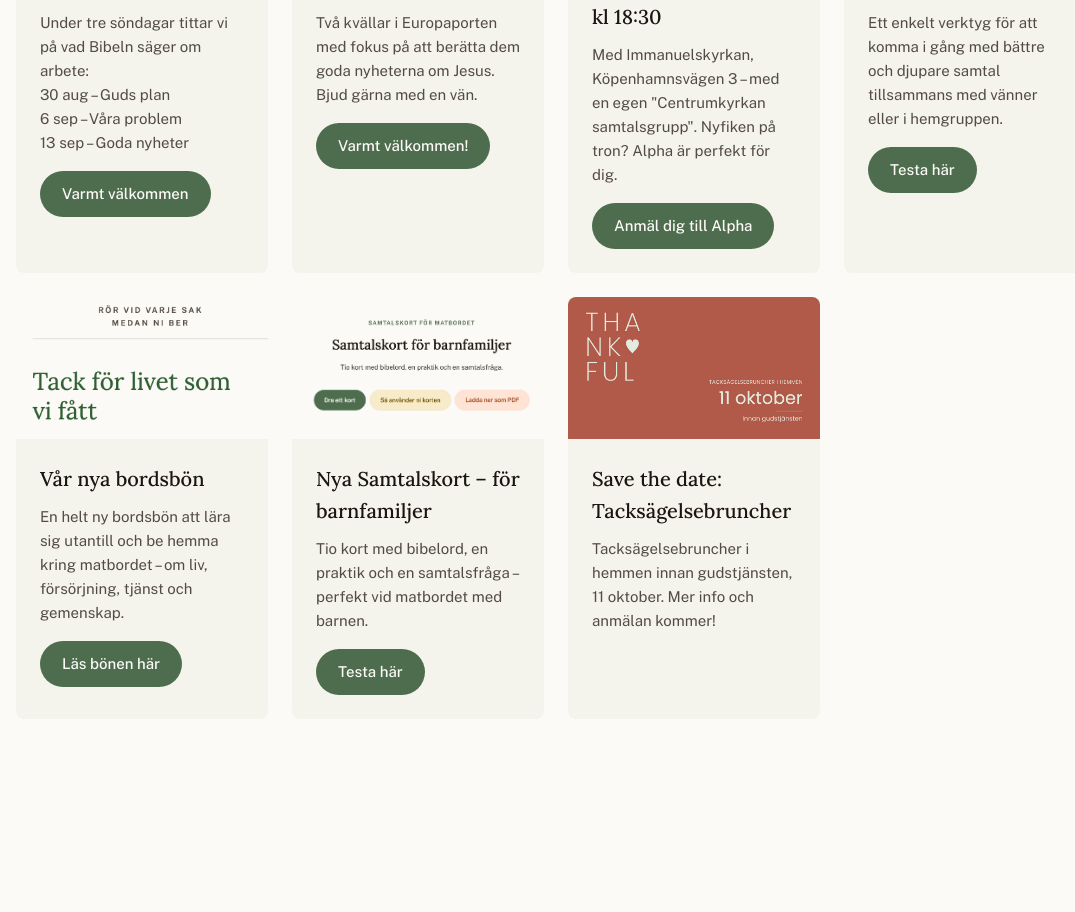
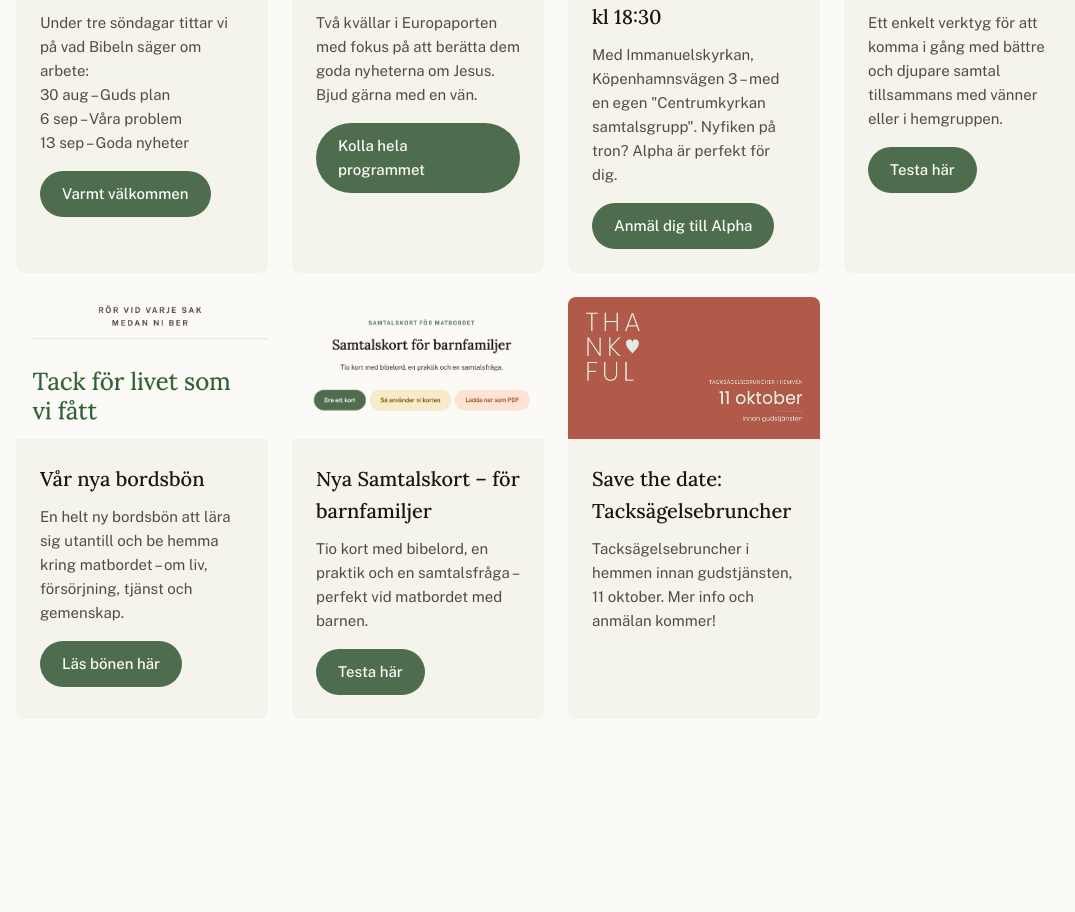
Before and after one commit to kaiandersjohansen-cloud/centrumkyrkan-malmo, a Next.js app: page / in a window 1280 px wide. Shown: the part 1947-2859 px from the top of the page, without its empty margins (84-1159 px from the left). Built offline with nearby package versions, Linux system fonts and the light colour scheme; no server answers.

Commit message:
Update Älska Malmö CTA button on Aktuellt cardUpdate AktuelltSection.tsx

```diff
--- a/components/AktuelltSection.tsx
+++ b/components/AktuelltSection.tsx
@@ -67,7 +67,7 @@ const CARDS: Card[] = [
     alt: "Älska Malmö 2026 – Jesus!? med Joel MacInnes och Marie-Louise Nilsson",
     title: "Älska Malmö 2026 – Jesus!?",
     description: "Två kvällar i Europaporten med fokus på att berätta dem goda nyheterna om Jesus. Bjud gärna med en vän.",
-    cta: { badge: "Varmt välkommen!" },
+    cta: { label: "Kolla hela programmet", href: "https://www.alskamalmo.se" },
     expires: new Date(2026, 8, 21),
   },
   {
```
